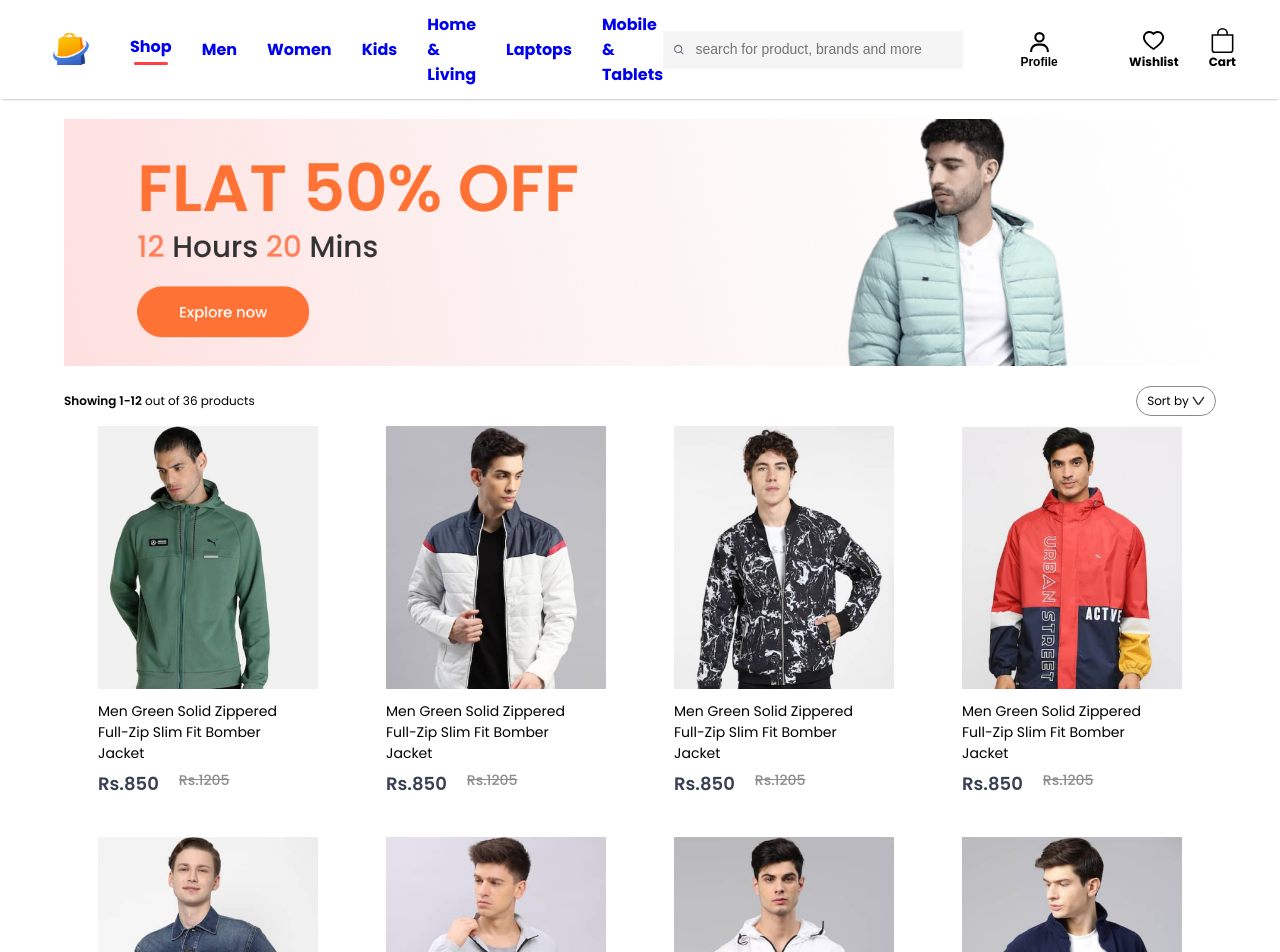
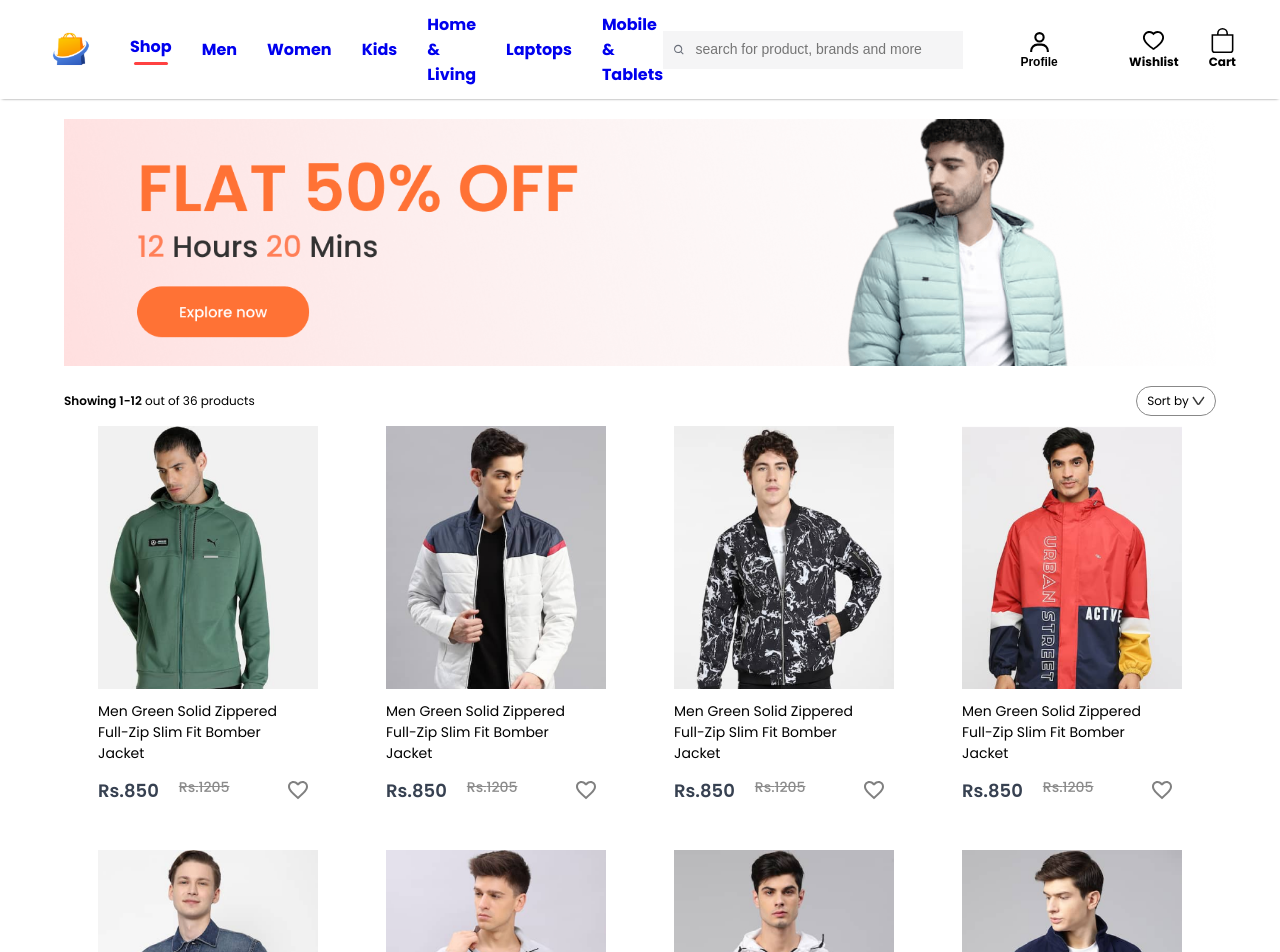
Before and after one commit to Pratik0192/Ecommerce-website-trendify, a React (Create React App) app: page /mens in a window 1280 px wide. Shown: the top 952 px of the page. Built offline with nearby package versions, Linux system fonts and the light colour scheme.

Commit message:
Added Wishlist page with LocalStorage

```diff
--- a/src/App.js
+++ b/src/App.js
@@ -6,6 +6,7 @@ import Product from './Pages/Product';
 import Cart from './Pages/Cart';
 import Shop from './Pages/Shop';
 import Checkout from './Pages/Checkout';
+import Wishlist from './Components/Wishlist/Wishlist';
 import LoginSignup from './Pages/LoginSignup';
 import Footer from './Components/Footer/Footer';
 import men_banner from './Components/Assets/banner_mens.png';
@@ -29,6 +30,7 @@ function App() {
           <Route path=':productId' element={<Product/>}/>
         </Route>
         <Route path='/cart' element={<Cart/>}/>
+        <Route path="/wishlist" element={<Wishlist />} />
         <Route path='/checkout/:section' element={<Checkout section="shipping"/>}/>
         {/* <Route path='/checkout/confirm' element={<Checkout section="confirm"/>}/>
         <Route path='/checkout/payment' element={<Checkout section="payment"/>}/> */}
--- a/src/Components/Item/Item.css
+++ b/src/Components/Item/Item.css
@@ -75,3 +75,38 @@
         width: 160px;
     }
 }
+
+
+.icon-button {
+    margin-top: 10px;
+}
+
+
+.item-prices-container {
+    display: flex;
+    justify-content: space-between;
+    align-items: center;
+    width: 100%;
+  }
+
+  .item-prices {
+    display: flex;
+    flex-direction: row;
+  }
+
+  .icon-button {
+    margin-left: auto;
+    transition: transform 0.3s ease-in-out;
+  }
+
+  .icon-button:hover {
+    transform: scale(1.2); /* Slight scaling effect on hover */
+  }
+
+  .filled {
+    color: red; /* Filled heart color when liked */
+  }
+
+  .outlined {
+    color: grey; /* Outlined heart color when not liked */
+  }
--- a/src/Components/Item/Item.jsx
+++ b/src/Components/Item/Item.jsx
@@ -1,12 +1,38 @@
-import React from 'react'
-import './Item.css'
-import { Link } from 'react-router-dom'
+import React, { useState, useContext, useEffect } from 'react';
+import './Item.css';
+import { Link } from 'react-router-dom';
+import IconButton from '@mui/material/IconButton';
+import FavoriteBorderIcon from '@mui/icons-material/FavoriteBorder';
+import FavoriteIcon from '@mui/icons-material/Favorite';
+import { ShopContext } from '../../Context/ShopContext'; // Import the context
 
-const Item = (props) =>{
+const Item = (props) => {
+  const {
+    wishlistItems,
+    addToWishlist,
+    removeFromWishlist,
+    isItemInWishlist,
+    showWishList
+  } = useContext(ShopContext); // Access wishlist functions
+  const [liked, setLiked] = useState(isItemInWishlist(props.id)); // Check if the item is already liked
+
+
+  const handleLikeClick = () => {
+    setLiked(!liked);
+    if (!liked) {
+      addToWishlist(props); // Add item to wishlist
+    } else {
+      removeFromWishlist(props.id); // Remove item from wishlist
+    }
+  };
+
   return (
     <div className='item'>
-      <Link to={`/product/${props.id}`}><img onClick={window.scrollTo(0,0)} src={props.image} alt="" /></Link>
+      <Link to={`/product/${props.id}`}>
+        <img onClick={() => window.scrollTo(0, 0)} src={props.image} alt="" />
+      </Link>
       <p>{props.name}</p>
+      <div className="item-prices-container">
         <div className="item-prices">
           <div className="item-price-new">
             Rs.{props.new_price}
@@ -15,8 +41,21 @@ const Item = (props) =>{
             Rs.{props.old_price}
           </div>
         </div>
+        {/* IconButton changes based on 'liked' state */}
+        <IconButton
+          aria-label="add to favorites"
+          className="icon-button"
+          onClick={handleLikeClick}
+        >
+          {liked ? (
+            <FavoriteIcon className="filled" />  // Filled heart icon
+          ) : (
+            <FavoriteBorderIcon className="outlined" />  // Outlined heart icon
+          )}
+        </IconButton>
       </div>
-  )
-}
+    </div>
+  );
+};
 
-export default Item
+export default Item;
--- /dev/null
+++ b/src/Components/Wishlist/Wishlist.css
@@ -0,0 +1,15 @@
+.wishlist-page {
+  padding: 20px;
+}
+
+.wishlist-items {
+  display: flex;
+  flex-wrap: wrap;
+}
+
+.wishlist-item {
+  margin: 10px;
+  padding: 10px;
+  border: 1px solid #ddd;
+  width: 200px;
+}
--- /dev/null
+++ b/src/Components/Wishlist/Wishlist.jsx
@@ -0,0 +1,38 @@
+import React, { useContext, useEffect, useState } from 'react';
+import { ShopContext } from '../../Context/ShopContext';
+import { Link } from 'react-router-dom';
+import "./Wishlist.css";
+
+
+const Wishlist = () => {
+  //const { wishlistItems } = useContext(ShopContext); // Access wishlist items from context
+  const [wishlistItems, setWishListItems] = useState([]);
+
+  useEffect(() => {
+    //console.log(wishlistItems);
+    setWishListItems(JSON.parse(localStorage.getItem("wishlist")));
+  }, []);
+
+  return (
+    <div className="wishlist-page">
+      <h2>Your Wishlist</h2>
+      {wishlistItems.length === 0 ? (
+        <p>Your wishlist is empty.</p>
+      ) : (
+        <div className="wishlist-items">
+          {wishlistItems.map((item) => (
+            <div key={item.id} className="wishlist-item">
+              <Link to={`/product/${item.id}`}>
+                <img src={item.image} alt={item.name} />
+              </Link>
+              <p>{item.name}</p>
+              <p>Price: Rs.{item.new_price}</p>
+            </div>
+          ))}
+        </div>
+      )}
+    </div>
+  );
+};
+
+export default Wishlist;
--- a/src/Context/ShopContext.jsx
+++ b/src/Context/ShopContext.jsx
@@ -3,10 +3,9 @@ import all_product from "../Components/Assets/all_product";
 
 export const ShopContext = createContext(null);
 
-
-const getDefaultcart = () =>{
+const getDefaultcart = () => {
     let cart = {};
-    for (let index = 0; index < all_product.length+1; index++) {
+    for (let index = 0; index < all_product.length; index++) {
         cart[index] = 0;
     }
     return cart;
@@ -15,49 +14,68 @@ const getDefaultcart = () =>{
 const ShopContextProvider = (props) => {
     const [cartItems, setCartItems] = useState(getDefaultcart());
     const [shippingAddress, setShippingAddress] = useState({});
+    const [wishlistItems, setWishlistItems] = useState([]); // New state for wishlist
 
     const addShippingAddress = (address) => {
         setShippingAddress(address);
-    }
+    };
 
+    // Add to Cart
     const addToCart = (itemId) =>{
-        setCartItems((prev)=>({...prev,[itemId]:prev[itemId]+1}))
-    }
-    //console.log(cartItems)
+        setCartItems((prev)=>({...prev,[itemId]:prev[itemId]+1}));
+    };
 
+    // Remove from Cart
     const removeCart = (itemId) =>{
-        setCartItems((prev)=>({...prev,[itemId]:prev[itemId]-1}))
-    }
+        setCartItems((prev)=>({...prev,[itemId]:prev[itemId]-1}));
+    };
 
+    // Calculate Total Amount
     const getTotalCartAmount = () =>{
         let totalAmount = 0;
-        for(const item in cartItems)
-        {
-            if(cartItems[item] > 0)
-            {
-                let itemInfo = all_product.find((product) =>product.id === Number(item))
+        for(const item in cartItems) {
+            if(cartItems[item] > 0) {
+                let itemInfo = all_product.find((product) => product.id === Number(item));
                 totalAmount += itemInfo.new_price * cartItems[item];
             }
-
         }
         return totalAmount;
-    }
+    };
 
     const getTotalCartItems = () => {
         let totalItem = 0;
-        for(const item in cartItems)
-        {
-            if(cartItems[item] > 0)
-            {
+        for(const item in cartItems) {
+            if(cartItems[item] > 0) {
                 totalItem += cartItems[item];
             }
         }
         return totalItem;
+    };
+
+    // Wishlist Management
+    const showWishList = () => {
+        return wishlistItems;
     }
+
+    const addToWishlist = (item) => {
+        setWishlistItems((prev) => {
+            let temp = [...prev, item];
+            localStorage.setItem("wishlist", JSON.stringify(temp));
+            return temp;
+        });
+    };
+
+    const removeFromWishlist = (itemId) => {
+        setWishlistItems((prev) => prev.filter((item) => item.id !== itemId));
+    };
+
+    const isItemInWishlist = (itemId) => {
+        return wishlistItems.some((item) => item.id === itemId);
+    };
 
     const getShippingAddress = () => {
         return shippingAddress;
-    }
+    };
 
     const contextValue = {
         getTotalCartItems,
@@ -67,14 +85,19 @@ const ShopContextProvider = (props) => {
         addToCart,
         removeCart,
         addShippingAddress,
-        getShippingAddress
+        getShippingAddress,
+        wishlistItems,       // Add wishlist to context
+        addToWishlist,       // Add item to wishlist
+        removeFromWishlist,  // Remove item from wishlist
+        isItemInWishlist,     // Check if an item is in wishlist
+        showWishList
     };
 
     return (
         <ShopContext.Provider value={contextValue}>
             {props.children}
         </ShopContext.Provider>
-    )
+    );
 }
 
 export default ShopContextProvider;
```
Lines whose indentation alone changed are shown as unchanged.
